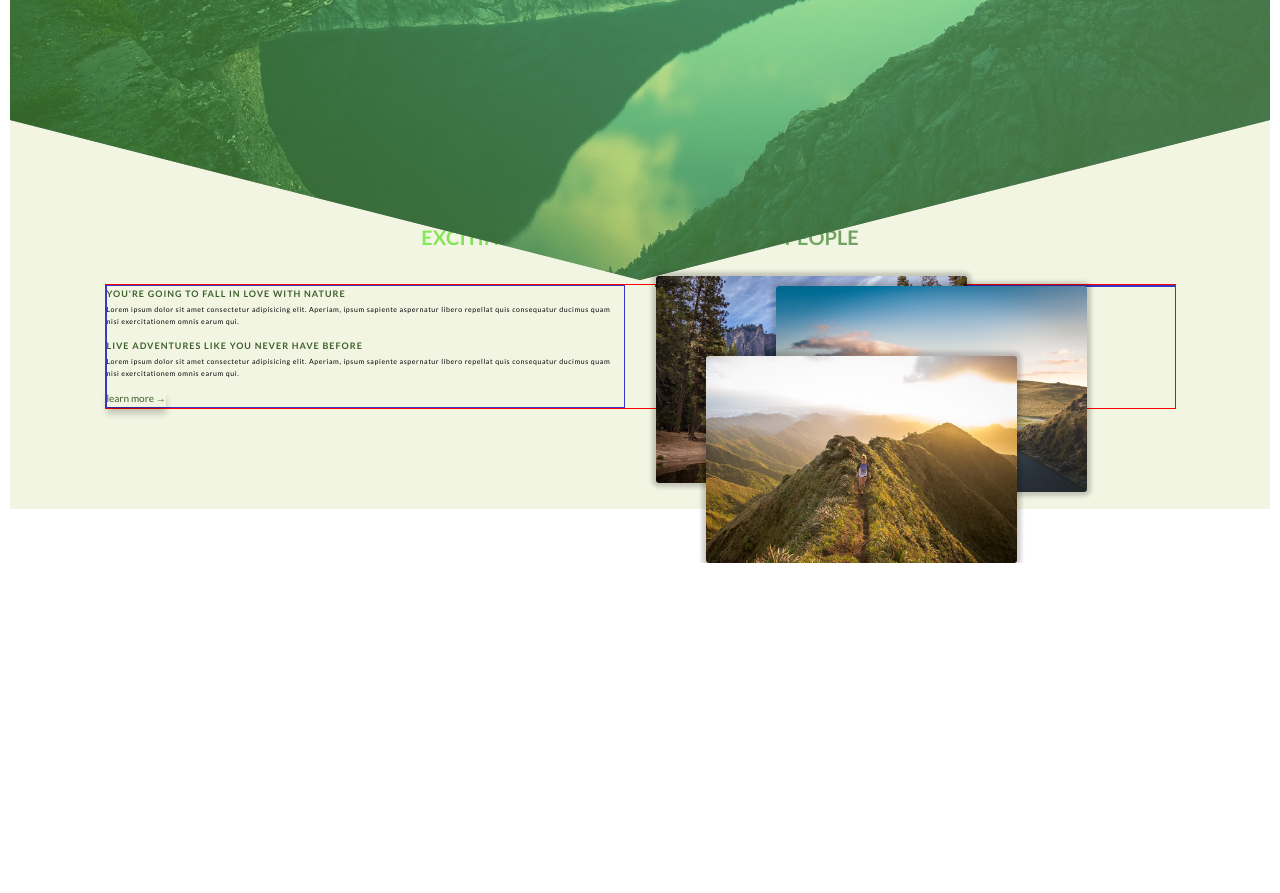
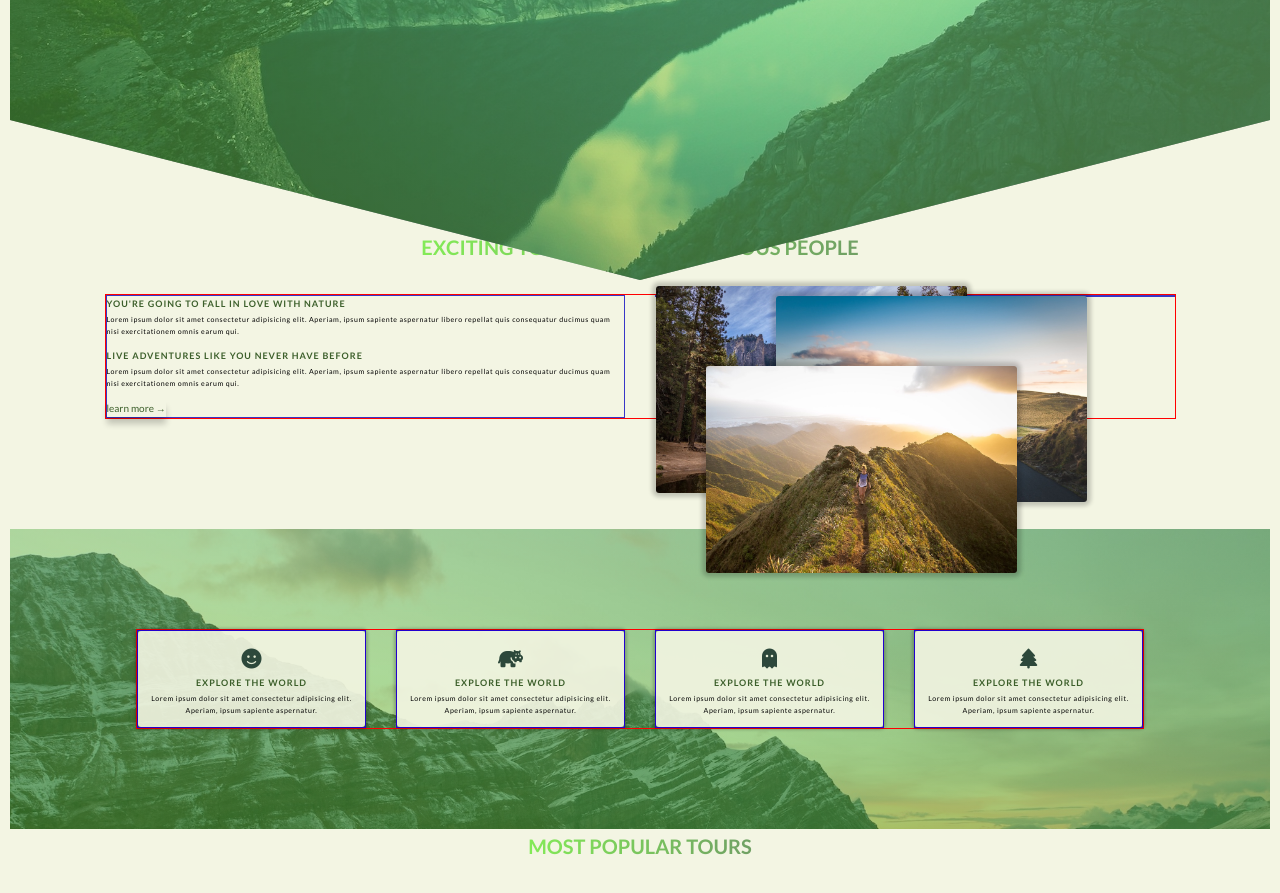
Before and after one commit to wantingPeng/animation-basic, a website: page index.html in a window 1280 px wide. Shown: the part 520-1413 px from the top of the page. Before the commit the page ends 1083 px from the top, so only its background shows below. Drawn offline with Linux system fonts and the light colour scheme.

Commit message:
finish info part with icon card

```diff
--- a/index.html
+++ b/index.html
@@ -7,6 +7,7 @@
   <link href="https://fonts.googleapis.com/css?family=Lato:100,300,400,700,900" rel="stylesheet">
   <link rel="stylesheet" href="style.css">
   <link rel="icon" type="image/png" href="img/favicon.png">
+  <script src="https://kit.fontawesome.com/a57de15a89.js" crossorigin="anonymous"></script>
 </head>
 <body>
   <header class="header">
@@ -22,20 +23,20 @@
 </div>
   </header>
 <section class="intro">
-<h2 class="intro__headline uppercase margen-button-large" >
+<h2 class="headline uppercase margen-button-large margen-button-large" >
   Exciting tours for adventurous people
 </h2>
 <div class="two-column">
-  <div class="intro__text textAlign-start">
-    <h3 class="intro__title uppercase margen-button-small">You're going to fall in love with nature</h3>
-      <p class="intro__content margen-button-medium"> Lorem ipsum dolor sit amet consectetur adipisicing elit. Aperiam, ipsum sapiente aspernatur libero repellat quis consequatur
+  <div class="intro__left textAlign-start">
+    <h3 class="text__title uppercase margen-button-small">You're going to fall in love with nature</h3>
+      <p class="text__content margen-button-medium"> Lorem ipsum dolor sit amet consectetur adipisicing elit. Aperiam, ipsum sapiente aspernatur libero repellat quis consequatur
         ducimus quam nisi exercitationem omnis earum qui.</p>
-        <h3 class="intro__title uppercase margen-button-small" >Live adventures like you never have before</h3>
-        <p class="intro__content margen-button-medium"> Lorem ipsum dolor sit amet consectetur adipisicing elit. Aperiam, ipsum sapiente aspernatur libero repellat quis consequatur
+        <h3 class="text__title uppercase margen-button-small" >Live adventures like you never have before</h3>
+        <p class="text__content margen-button-medium"> Lorem ipsum dolor sit amet consectetur adipisicing elit. Aperiam, ipsum sapiente aspernatur libero repellat quis consequatur
           ducimus quam nisi exercitationem omnis earum qui.</p>
     <a href="#" class="button intro__button ">learn more &rarr;</a>
   </div>
-  <div class="intro__img">
+  <div class="intro__right">
     <img class="img img_1"  src="/img/nat-1-large.jpg" alt="">
     <img class="img img_2"  src="/img/nat-2-large.jpg" alt="">
     <img class="img img_3"  src="/img/nat-3-large.jpg" alt="">
@@ -44,5 +45,50 @@
 
 </section>
 
+<section class="info">
+<div  class="four-column">
+
+<div class="four-column__box">
+  <div class="info__card">
+  <div class="icon"><i class="fa-solid fa-face-smile"></i></div>
+  <h3 class="text__title uppercase margen-button-small">Explore the world</h3>
+    <p class="text__content">Lorem ipsum dolor sit amet consectetur adipisicing elit. Aperiam, ipsum sapiente aspernatur. </p>
+  </div>
+  </div>
+
+<div class="four-column__box">
+  <div class="info__card">
+  <div class="icon"><i class="fa-solid fa-hippo"></i></div>
+  <h3 class="text__title uppercase margen-button-small">Explore the world</h3>
+    <p class="text__content">Lorem ipsum dolor sit amet consectetur adipisicing elit. Aperiam, ipsum sapiente aspernatur. </p>
+  </div>
+  </div>
+
+<div class="four-column__box">
+  <div class="info__card">
+  <div class="icon"><i class="fa-solid fa-ghost"></i></div>
+  <h3 class="text__title uppercase margen-button-small">Explore the world</h3>
+    <p class="text__content">Lorem ipsum dolor sit amet consectetur adipisicing elit. Aperiam, ipsum sapiente aspernatur. </p>
+  </div>
+  </div>
+
+<div class="four-column__box">
+<div class="info__card">
+   <div class="icon"><i class="fa-solid fa-tree"></i></div>
+   <h3 class="text__title uppercase margen-button-small">Explore the world</h3>
+    <p class="text__content">Lorem ipsum dolor sit amet consectetur adipisicing elit. Aperiam, ipsum sapiente aspernatur. </p>
+  </div>
+  </div>
+
+</div>
+</section>
+
+
+<section class="">
+  <h2 class="headline uppercase margen-button-large margen-button-large" >
+    Most popular tours
+  </h2>
+</section>
+
 </body>
 </html>
--- a/sass/abstract/_mixins.scss
+++ b/sass/abstract/_mixins.scss
@@ -4,7 +4,7 @@
     width: calc((100% - #{$two-colum-gap})/2);
   }
 
-  @mixin button-click($background-color){
+@mixin button-click($background-color){
     &:hover{
       transform: translateY(-.2rem);
       @if $background-color == rgba(60, 95, 43,0.5){
@@ -18,3 +18,11 @@
       }
 
   }
+@mixin clear-float{
+  &::after{
+    content: '';
+    clear: both;
+    display: table;
+  }
+
+}
--- a/sass/abstract/_variables.scss
+++ b/sass/abstract/_variables.scss
@@ -1,13 +1,15 @@
 
 
-$color-1:hsl(108, 58%, 60%, 0.5);
-$color-2:hsl(102, 65%, 43%, 0.5);
+$color-1:hsla(108, 58%, 60%, 0.5);
+$color-2:hsla(102, 65%, 43%, 0.5);
 $color-btu:rgba(255, 255, 255);
 $main-font-color:hsl(0, 0%, 100%);
-$main-gray:hwb(67 89% 4%);
+$main-gray:rgb(243, 245, 227);
 $text-bg-color-1:hsl(108, 24%, 51%);
 $text-bg-color-2:hsl(102, 78%, 63%);
 $head-color:rgb(60, 95, 43);
+$icon-color:rgb(45, 72, 59);
+
 
 $font-h1:5rem;
 $font-h2:4rem;
--- a/sass/base/_base.scss
+++ b/sass/base/_base.scss
@@ -18,5 +18,7 @@ line-height: 1.7;
 font-family: 'Lato';
 box-sizing: border-box;
 margin: 0 1rem;
+text-align: center;
+background-color: $main-gray;
 
 }
--- a/sass/base/_typography.scss
+++ b/sass/base/_typography.scss
@@ -20,7 +20,7 @@
 }
 }
 
-.intro__headline{
+.headline{
   display: inline-block;
   background-image: linear-gradient(to left, $text-bg-color-1, $text-bg-color-2);
   background-clip:text;
@@ -28,14 +28,14 @@
   font-size:$font-h4;
 }
 
-.intro__title{
+.text__title{
   font-size:$font-h5;
 letter-spacing: 1px;
-white-space:nowrap;
+
 color: $head-color;
 }
 
-.intro__content{
+.text__content{
   letter-spacing: .6px;
 
   font-size: $p-small;
--- a/sass/component/_button.scss
+++ b/sass/component/_button.scss
@@ -48,7 +48,8 @@ animation:button-hover 1s;
   }
 
 .intro__button{
+  color:$head-color;
+  transition: background-color 0.6s, color 0.6s ;
   @include  button-click(rgba($head-color,0.5));
-  color:$head-color;
-   transition: background-color .6s, color .6s ;
+
 }
--- /dev/null
+++ b/sass/component/_icon.scss
@@ -0,0 +1,6 @@
+@use "../abstract/_all" as *;
+
+.icon{
+  font-size: $font-h4;
+color: $icon-color;
+}
--- a/sass/component/_img.scss
+++ b/sass/component/_img.scss
@@ -1,6 +1,6 @@
 @use "../abstract/_all" as *;
 
-.intro__img{
+.intro__right{
   position: relative;
 
 }
@@ -34,6 +34,6 @@ left: 5rem;
   }
 
 }
-.intro__img:hover .img:not(:hover) {
+.intro__right:hover .img:not(:hover) {
   transform: scale(0.9);
       }
--- /dev/null
+++ b/sass/layout/_four-column.scss
@@ -0,0 +1,15 @@
+@use "../abstract/_all" as *;
+
+.four-column{
+  max-width: 80%;
+  margin: 0 auto;
+  border: 1px solid red;
+@include clear-float;
+  &__box{
+    border: 1px solid rgb(43, 0, 255);
+width: calc((100% - 3 *3rem) /4);
+float: left;
+    &:not(:last-child){margin-right: 3rem;}
+  }
+
+}
--- a/sass/layout/two-column.scss
+++ b/sass/layout/two-column.scss
@@ -5,19 +5,15 @@
   max-width: 85%;
   margin: 0 auto;
 
-  &::after{
-    display: table;
-    content: "";
-    clear: both;
-  }
-  .intro__text{
+  @include clear-float;
+  .intro__left{
     margin-right: $two-colum-gap;
     border: 1px solid rgb(56, 54, 199);
 
     @include float-two-colu($two-colum-gap);
 
   }
-  .intro__img{
+  .intro__right{
     border: 1px solid rgb(56, 54, 199);
     @include float-two-colu($two-colum-gap);
 
--- a/sass/main.scss
+++ b/sass/main.scss
@@ -6,8 +6,12 @@
 
 @use "component/button";
 @use "component/img";
+@use "component/icon";
 
 @use "layout/header";
-@use "layout/two-column.scss";
+@use "layout/two-column";
+@use "layout/four-column";
+
+
 
 @use "pages/home";
--- a/sass/pages/home.scss
+++ b/sass/pages/home.scss
@@ -1,8 +1,26 @@
 @use "../abstract/_all" as *;
 
 .intro{
-padding: 10rem 0;
-margin: -20vh 0;
-background-color: $main-gray;
-text-align: center;
+padding: 11rem 0;
+margin-top: -20vh;
 }
+
+
+.info{
+  background-image:linear-gradient(to bottom, $color-1, $color-2) ,url(img/nat-4.jpg);
+  background-size: cover;
+  padding: 10rem 0;
+  &__card{
+   padding: 1rem;
+   background-color: rgba($main-gray, 0.9);
+   box-shadow: 0 0 3px 3px $box-shadow;
+   transition: box-shadow .6s,transform .6s;
+    border-radius: 3px;
+   &:hover{
+    scale: (1.1);
+    box-shadow: 0 0 3px 3px $box-shadow-biger;
+
+   }
+  }
+
+   }
```
Also changed, not shown: sass/layout/two-column.css, sass/main.css, sass/pages/home.css, style.css, 4 other files.
